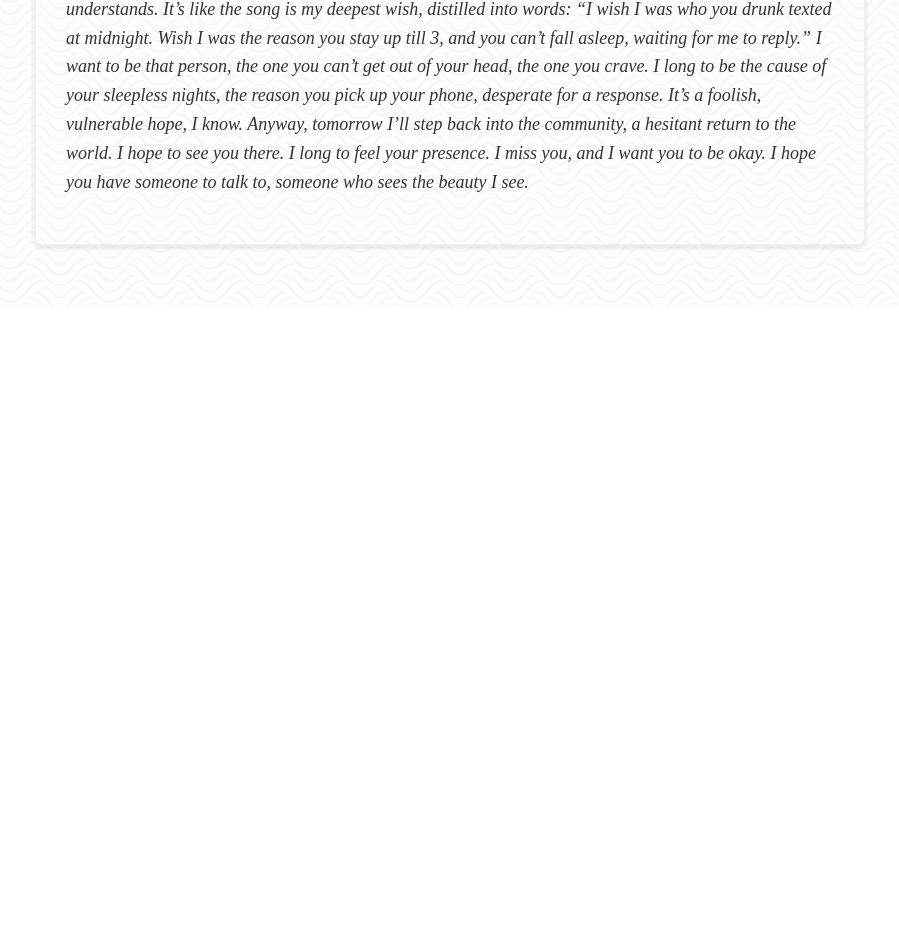
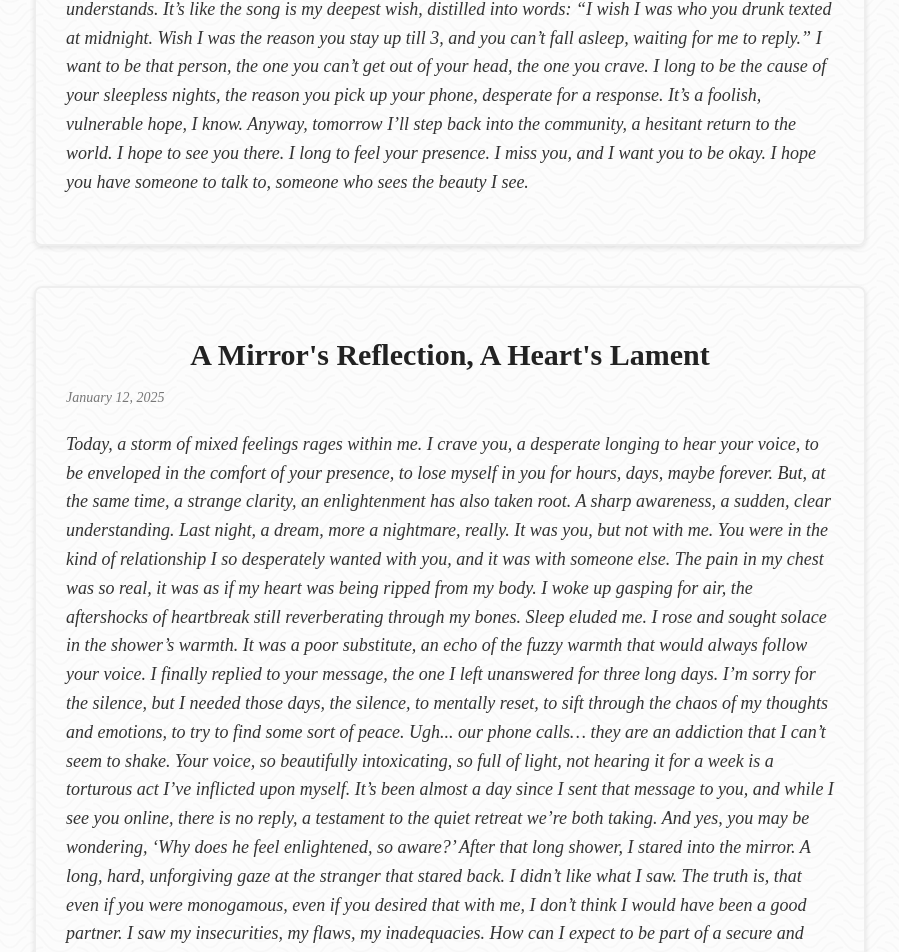
Before and after one commit to pengu-dev/pengu-dev.github.io, a plain HTML site: page index.html in a window 1280 px wide. Shown: the part 6964-7916 px from the top of the page, without its empty margins (190-1089 px from the left). Before the commit the page ends 7270 px from the top, so only its background shows below. Drawn offline with Linux system fonts and the light colour scheme.

Commit message:
jan 12th entry

```diff
--- a/index.html
+++ b/index.html
@@ -221,6 +221,40 @@
             I hope to see you there. I long to feel your presence. I miss you, and I want you to be okay. I hope you
             have someone to talk to, someone who sees the beauty I see. </p>
     </div>
+    <div class="entry">
+        <h1>A Mirror's Reflection, A Heart's Lament</h1>
+        <p class="date">January 12, 2025</p>
+        <p>Today, a storm of mixed feelings rages within me. I crave you, a desperate longing to hear your voice, to be
+            enveloped in the comfort of your presence, to lose myself in you for hours, days, maybe forever. But, at the
+            same time, a strange clarity, an enlightenment has also taken root. A sharp awareness, a sudden, clear
+            understanding. Last night, a dream, more a nightmare, really. It was you, but not with me. You were in the
+            kind of relationship I so desperately wanted with you, and it was with someone else. The pain in my chest
+            was so real, it was as if my heart was being ripped from my body. I woke up gasping for air, the aftershocks
+            of heartbreak still reverberating through my bones. Sleep eluded me. I rose and sought solace in the
+            shower’s warmth. It was a poor substitute, an echo of the fuzzy warmth that would always follow your voice.
+            I finally replied to your message, the one I left unanswered for three long days. I’m sorry for the silence,
+            but I needed those days, the silence, to mentally reset, to sift through the chaos of my thoughts and
+            emotions, to try to find some sort of peace. Ugh... our phone calls… they are an addiction that I can’t seem
+            to shake. Your voice, so beautifully intoxicating, so full of light, not hearing it for a week is a
+            torturous act I’ve inflicted upon myself. It’s been almost a day since I sent that message to you, and while
+            I see you online, there is no reply, a testament to the quiet retreat we’re both taking. And yes, you may be
+            wondering, ‘Why does he feel enlightened, so aware?’ After that long shower, I stared into the mirror. A
+            long, hard, unforgiving gaze at the stranger that stared back. I didn’t like what I saw. The truth is, that
+            even if you were monogamous, even if you desired that with me, I don’t think I would have been a good
+            partner. I saw my insecurities, my flaws, my inadequacies. How can I expect to be part of a secure and
+            loving relationship with you, when I can’t even look at my own reflection and feel a sense of self-love? I
+            have to change my focus, put all the energy and love I so desperately wanted to give to you, into myself. I
+            need to get my own life into a place where I would want my partner to be, and maybe, just maybe, when I get
+            there, I will finally be ready to open up my heart again. It has been so long since I’ve felt a connection
+            this strong, a bond like ours. I’ve been so alone for so long, so isolated, that I didn't really care how I
+            felt about myself, I just wanted that connection with someone else. I was like someone who has never run
+            trying to jump straight into a marathon. That never works. That's not healthy. This is my brain, finally
+            talking sense. My heart, though, is still a wild thing. It’s screaming, still yearning, still telling me how
+            much it loves you, how much it misses you, and what it would give to turn back the clock. But that’s not
+            going to happen, I know it, my brain knows it, and my heart is slowly learning to accept the scars. I hope
+            you reply to me soon, I long to hear from you, to learn how you’re doing. I’ll be thinking of you, always.
+        </p>
+    </div>
 
 </body>
 
```
